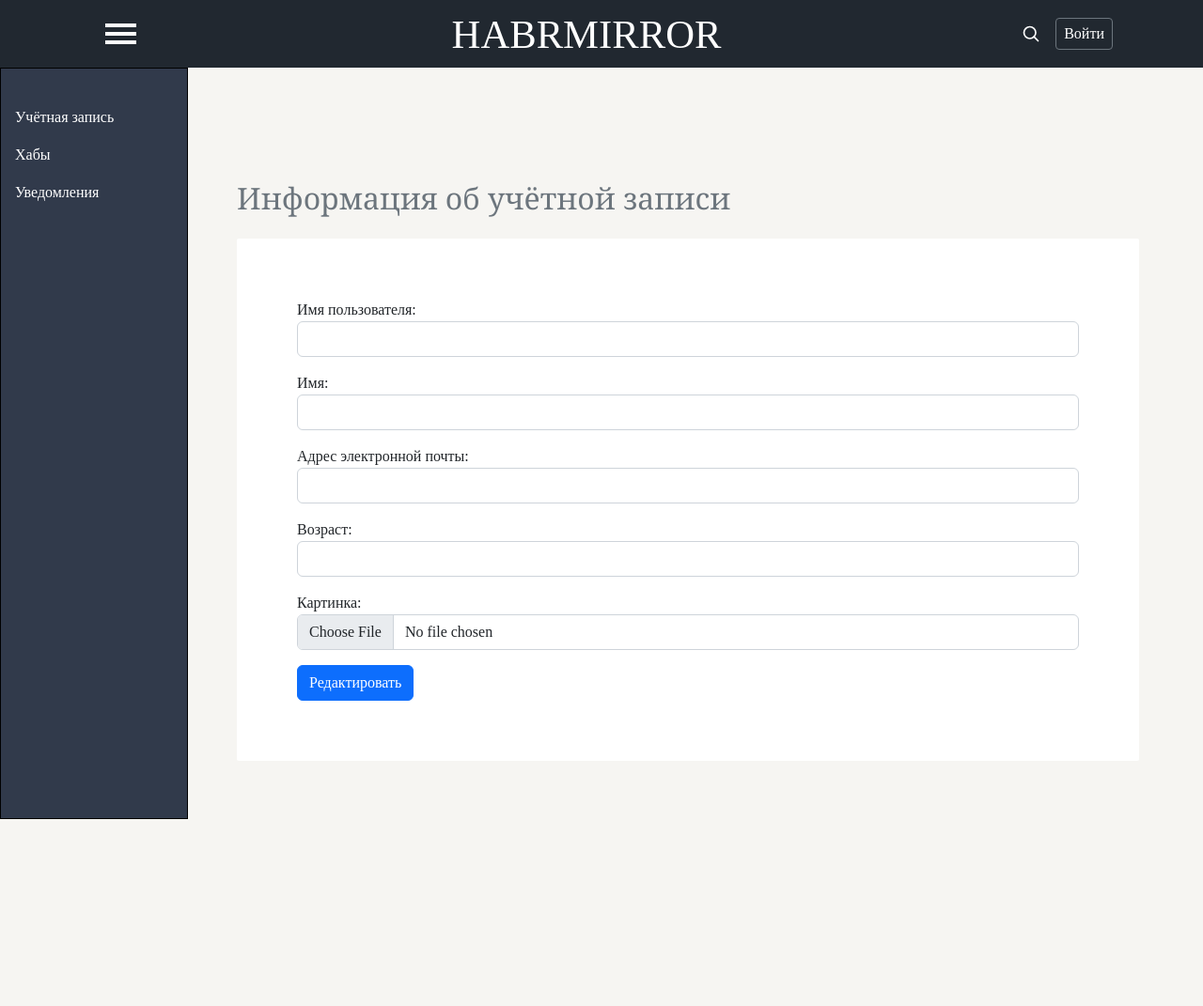
After one commit to VladSemiletov/habrmirror, a Django app: template authapp/templates/authapp/account/account_habs.html in a window 1280 px wide. The commit adds this page. Shown: the top 1071 px of the page at 94% size. Run offline with Django 4.2, Linux system fonts and the light colour scheme; the template is opened without the code that fills it: values that come from a table or form of the project are taken from there, others are empty; some libraries are stand-ins or nearby versions.

Commit message:
небольшие измениния в account/base

```diff
--- a/authapp/forms.py
+++ b/authapp/forms.py
@@ -78,3 +78,17 @@ class HabUserAccountForm(UserChangeForm):
         if len(data) > 24:
             raise forms.ValidationError('Слишком длинное имя.')
         return data
+
+
+class HabUserHabsForm(UserChangeForm):
+    class Meta:
+        model = HabUser
+        fields = ('username', 'first_name', 'email', 'age', 'avatar', 'password')
+
+    def __init__(self, *args, **kwargs):
+        super().__init__(*args, **kwargs)
+        for field_name, field in self.fields.items():
+            field.widget.attrs['class'] = 'form-control'
+            field.help_text = ''
+            if field_name == 'password':
+                field.widget = forms.HiddenInput()
--- /dev/null
+++ b/authapp/templates/authapp/account/account_habs.html
@@ -0,0 +1,32 @@
+{% extends 'authapp/account/base.html' %}
+{% load static %}
+
+
+{% block contant_left %}
+<div class="container_account_main">
+    <div class="account_left">
+        <a class="account_left_p" href="{% url 'authapp:account' %}">
+            <p>Учётная запись</p>
+        </a>
+        <a class="account_left_p" href="#">
+            <p>Хабы</p>
+        </a>
+        <a class="account_left_p" href="#">
+            <p>Уведомления</p>
+        </a>
+    </div>
+</div>
+{% endblock %}
+
+{% block contant_right %}
+<div class="container_account_main">
+    <h2 class="container_account_main_h2">Информация об учётной записи</h2>
+    <div class="account_right">
+        <form  action="{% url 'auth:account' %}" method="post" enctype="multipart/form-data">
+            {% csrf_token %}
+            {{ account_form.as_p }}
+            <input type="submit" class="btn btn-primary" value="Редактировать">
+        </form>
+    </div>
+</div>
+{% endblock %}
--- a/authapp/templates/authapp/account/base.html
+++ b/authapp/templates/authapp/account/base.html
@@ -27,7 +27,7 @@
                         <span></span>
 
                         <ul id="menuAccount">
-                            <li><a href="#">Главная</a></li>
+                            <li><a href="{% url 'index' %}">Главная</a></li>
                             <li><a href="#">Дизайн</a></li>
                             <li><a href="#">Веб разработка</a></li>
                             <li><a href="#">Мобильная разработка</a></li>
--- a/authapp/templates/authapp/auth/base.html
+++ b/authapp/templates/authapp/auth/base.html
@@ -27,7 +27,7 @@
                         <span></span>
 
                         <ul id="menu">
-                            <li><a href="#">Главная</a></li>
+                            <li><a href="{% url 'index' %}">Главная</a></li>
                             <li><a href="#">Дизайн</a></li>
                             <li><a href="#">Веб разработка</a></li>
                             <li><a href="#">Мобильная разработка</a></li>
```
